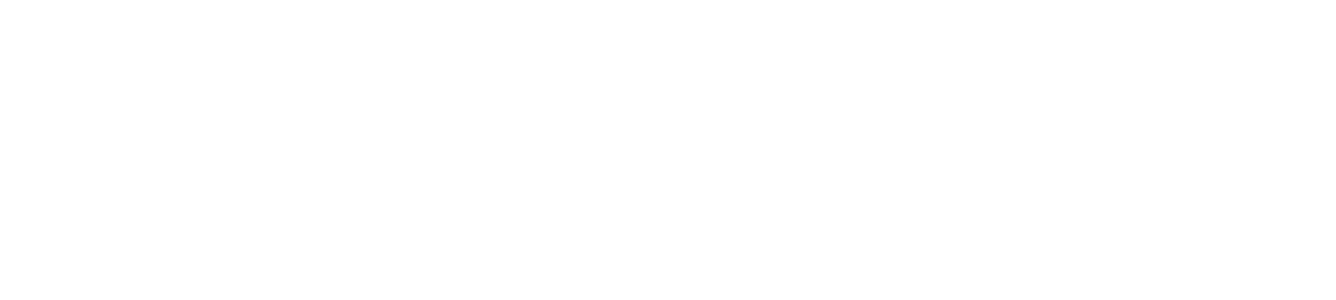
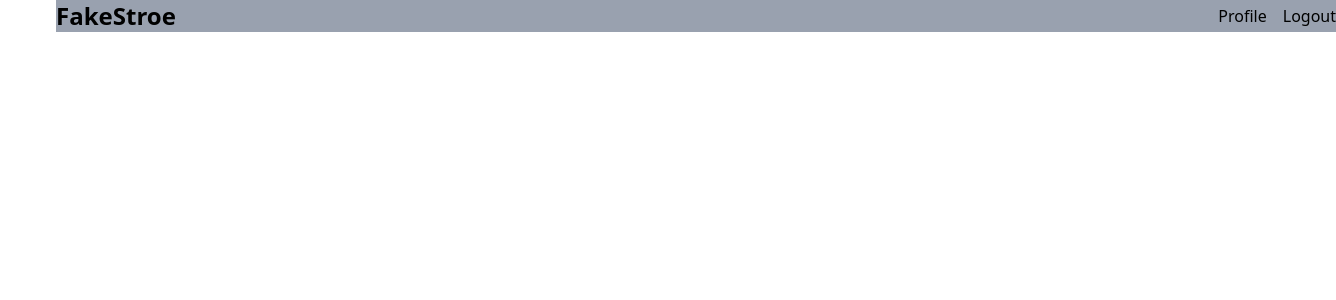
Before and after one commit to moshaosama/Project-by-Design_Pattern, a React (Vite) app: page / in a window 1280 px wide. Shown: the top 300 px of the page, 1336 px wide, since content can reach past the window. Built offline with nearby package versions, Linux system fonts and the light colour scheme.

Commit message:
♻️ Refactor App.tsx to support new layout

```diff
--- a/src/App.tsx
+++ b/src/App.tsx
@@ -1,8 +1,9 @@
+import MainLayout from "./Layout/MainLayout";
 
 const App = () => {
   return (
     <>
-
+      <MainLayout />
     </>
   );
 };
```
